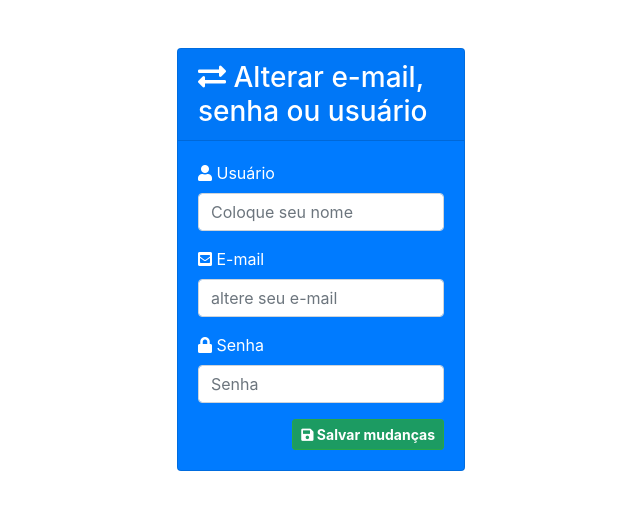
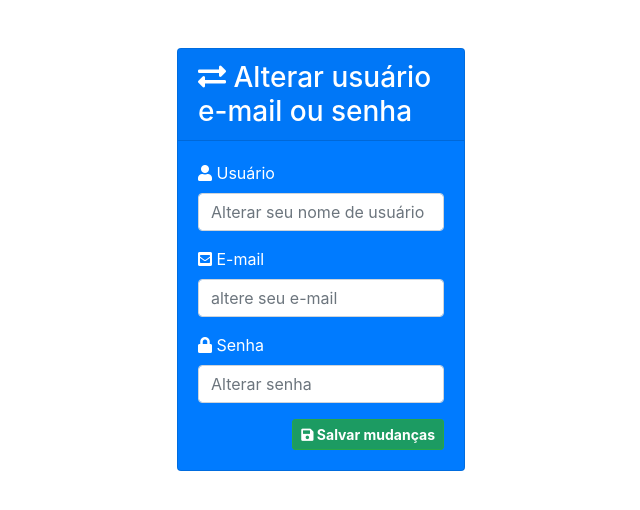
Before and after one commit to wilhamsJW/sistema-de-cadastro, a PHP site: page /settings.php in a window 1280 px wide. Shown: the part 76-586 px from the top of the page, without its empty margins (288-928 px from the left). Run offline with PHP 8.4, Linux system fonts and the light colour scheme; some libraries are stand-ins or nearby versions.

Commit message:
update dump

```diff
--- a/Frontend/includes/create_task_inc.php
+++ b/Frontend/includes/create_task_inc.php
@@ -35,7 +35,7 @@ if (!isset($_SESSION['user'])) {
                         <div class="form-group">
                             <div class="col-md-9 mb-3">
                                 <label for="validationCustom01"><i class="fas fa-keyboard"></i>&nbsp;Descrição</label>
-                                <input type="text" class="form-control" maxlength="60" id="validationCustom01" placeholder=" Até 100 caracteres" name="description" required>
+                                <input type="text" class="form-control" maxlength="200" id="validationCustom01" placeholder=" Até 200 caracteres" name="description" required>
                                 <div class="invalid-feedback">
                                     Por favor, descreva sua tarefa.
                                 </div>
--- a/Frontend/includes/edit_inc.php
+++ b/Frontend/includes/edit_inc.php
@@ -33,7 +33,7 @@
                                  <div class="form-group">
                                      <div class="mb-3">
                                          <label for="validationCustom01"><i class="fas fa-book-reader"></i>&nbsp;Título</label>
-                                         <input type="text" name="title" value="<?php echo $title ?>" class="form-control" maxlength="20" id="validationCustom01" placeholder="Dê um título a sua tarefa" required>
+                                         <input type="text" name="title" value="<?php echo $title ?>" class="form-control" maxlength="30" id="validationCustom01" placeholder="Dê um título a sua tarefa" required>
                                          <div class="invalid-feedback">
                                              Por favor, digite o título da sua tarefa.
                                          </div>
@@ -46,7 +46,7 @@
                                  <div class="form-group">
                                      <div class="mb-3">
                                          <label for="validationCustom01"><i class="fas fa-keyboard"></i>&nbsp;Descrição</label>
-                                         <input type="text" name="description" value="<?php echo $description ?>" class="form-control" maxlength="50" id="validationCustom01" placeholder=" Até 100 caracteres" required>
+                                         <input type="text" name="description" value="<?php echo $description ?>" class="form-control" maxlength="200" id="validationCustom01" placeholder=" Até 200 caracteres" required>
                                          <div class="invalid-feedback">
                                              Por favor, descreva sua tarefa.
                                          </div>
--- a/Frontend/includes/settings_inc.php
+++ b/Frontend/includes/settings_inc.php
@@ -4,13 +4,13 @@
         <div class="col-md-4"></div>
         <div class="col-md-4">
             <div class="card text-white bg-primary mb-3" style="max-width: 18rem;">
-                <h3 class="card-header"><i class="fas fa-exchange-alt"></i>&nbsp;Alterar e-mail, senha ou usuário</h3>
+                <h3 class="card-header"><i class="fas fa-exchange-alt"></i>&nbsp;Alterar usuário e-mail ou senha</h3>
                 <div class="card-body">
                     <form action="#" method="POST">
                         <div class="form-group">
                             <div class="mb-3">
                                 <label for="validationCustom01"><i class="fas fa-user"></i>&nbsp;Usuário</label>
-                                <input type="text" class="form-control" maxlength="20" id="validationCustom01" placeholder="Coloque seu nome" name="nome1" required>
+                                <input type="text" class="form-control" maxlength="20" id="validationCustom01" placeholder="Alterar seu nome de usuário" name="nome1" required>
                                 <div class="invalid-feedback">
                                     Por favor, informe seu nome!
                                 </div>
@@ -23,7 +23,7 @@
                         <div class="form-group">
                             <div class="mb-3">
                                 <label for="validationCustom01"><i class="fas fa-envelope-square"></i>&nbsp;E-mail</label>
-                                <input type="text" class="form-control" maxlength="20" id="validationCustom01" placeholder="altere seu e-mail" name="nome1" required>
+                                <input type="text" class="form-control" maxlength="40" id="validationCustom01" placeholder="altere seu e-mail" name="nome1" required>
                                 <div class="invalid-feedback">
                                     Por favor, informe seu e-mail!
                                 </div>
@@ -36,7 +36,7 @@
                         <div class="form-group">
                             <div class="mb-3">
                                 <label for="validationCustom01"><i class="fas fa-lock"></i>&nbsp;Senha</label>
-                                <input type="password" class="form-control" maxlength="20" id="validationCustom01" placeholder="Senha" name="nome1" required>
+                                <input type="password" class="form-control" maxlength="20" id="validationCustom01" placeholder="Alterar senha" name="nome1" required>
                                 <div class="invalid-feedback">
                                     Por favor, informe seu nome!
                                 </div>
```
Also changed, not shown: 1 other file.
